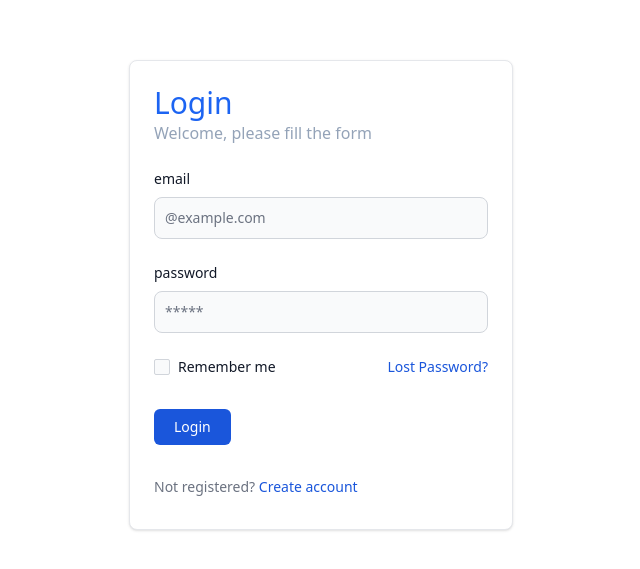
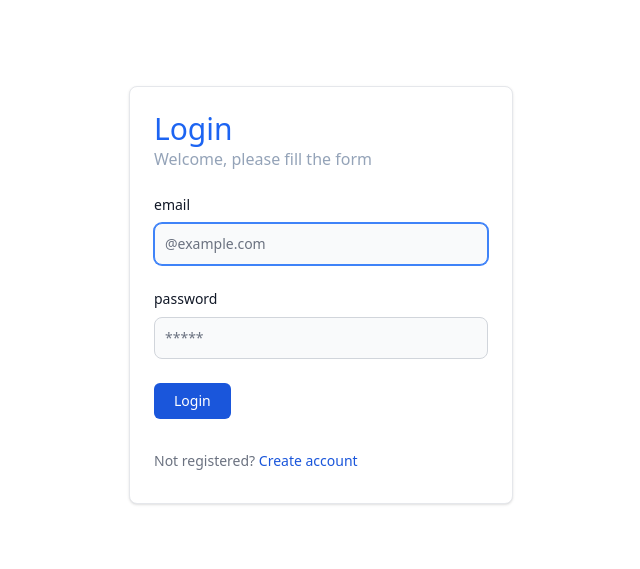
Before and after one commit to ren-zi-fa/projectIseng, a React (Vite) app: page /login in a window 1280 px wide. Shown: the part 105-674 px from the top of the page, without its empty margins (319-959 px from the left). Built offline with nearby package versions, Linux system fonts and the light colour scheme.

Commit message:
initial commit

```diff
--- a/src/components/Elements/Input/Input.jsx
+++ b/src/components/Elements/Input/Input.jsx
@@ -1,6 +1,7 @@
-import React from "react";
+import React, { forwardRef } from "react";
 
-export default function Input(props) {
+
+const Input = forwardRef((props,ref) => {
   const {
     type = "text",
     placeholder,
@@ -16,7 +17,10 @@ export default function Input(props) {
         className={`${classess} bg-gray-50 border border-gray-300 text-gray-900 text-sm  focus:ring-blue-500  focus:border-blue-500  dark:bg-gray-700 dark:border-gray-600 dark:placeholder-gray-400  dark:text-white  dark:focus:ring-blue-500 dark:focus:border-blue-500`}
         placeholder={placeholder}
         id={id}
+        ref={ref}
       />
     </>
   );
-}
+});
+
+export default Input;
--- a/src/components/Elements/Input/index.jsx
+++ b/src/components/Elements/Input/index.jsx
@@ -1,8 +1,8 @@
-import React from "react";
 import Label from "./Label";
 import Input from "./Input";
+import React, { forwardRef } from "react";
 
-export default function InputForm(props) {
+const InputForm = forwardRef((props, ref) => {
   const { type, label, name, placeholder, id, classess } = props;
   return (
     <div className="mb-6">
@@ -13,7 +13,10 @@ export default function InputForm(props) {
         placeholder={placeholder}
         id={id}
         classess={classess}
+        ref={ref}
       />
     </div>
   );
-}
+});
+
+export default InputForm;
--- a/src/components/Fragments/FormLogin.jsx
+++ b/src/components/Fragments/FormLogin.jsx
@@ -1,24 +1,43 @@
-import React from "react";
+import React, { useEffect, useRef } from "react";
 import Button from "../Elements/Button";
 import InputForm from "../Elements/Input";
 
-export default function FormLogin({ children }) {
+
+const FormLogin = () => {
   const handleLogin = (event) => {
     event.preventDefault();
     localStorage.setItem("email", event.target.email.value);
     localStorage.setItem("password", event.target.password.value);
     window.location.href = "/product";
   };
+  const emailRef = useRef(null)
+  useEffect(()=>{
+    emailRef.current.focus()
+  },[])
   return (
     <>
       <form onSubmit={handleLogin}>
-        <InputForm label="email" type="email" placeholder="@example.com" name="email" id="your_email" />
-        <InputForm label="password" type="passsword" placeholder="*****" name="password" id="your_password" />
-        {children}
+        <InputForm
+          label="email"
+          type="email"
+          placeholder="@example.com"
+          name="email"
+          id="your_email"
+          ref={emailRef}
+        />
+        <InputForm
+          label="password"
+          type="passsword"
+          placeholder="*****"
+          name="password"
+          id="your_password"
+        />
         <Button classess="mb-6 rounded-md text-sm px-5 py-2" type="submit">
           Login
         </Button>
       </form>
     </>
   );
-}
+};
+
+export default FormLogin;
```
